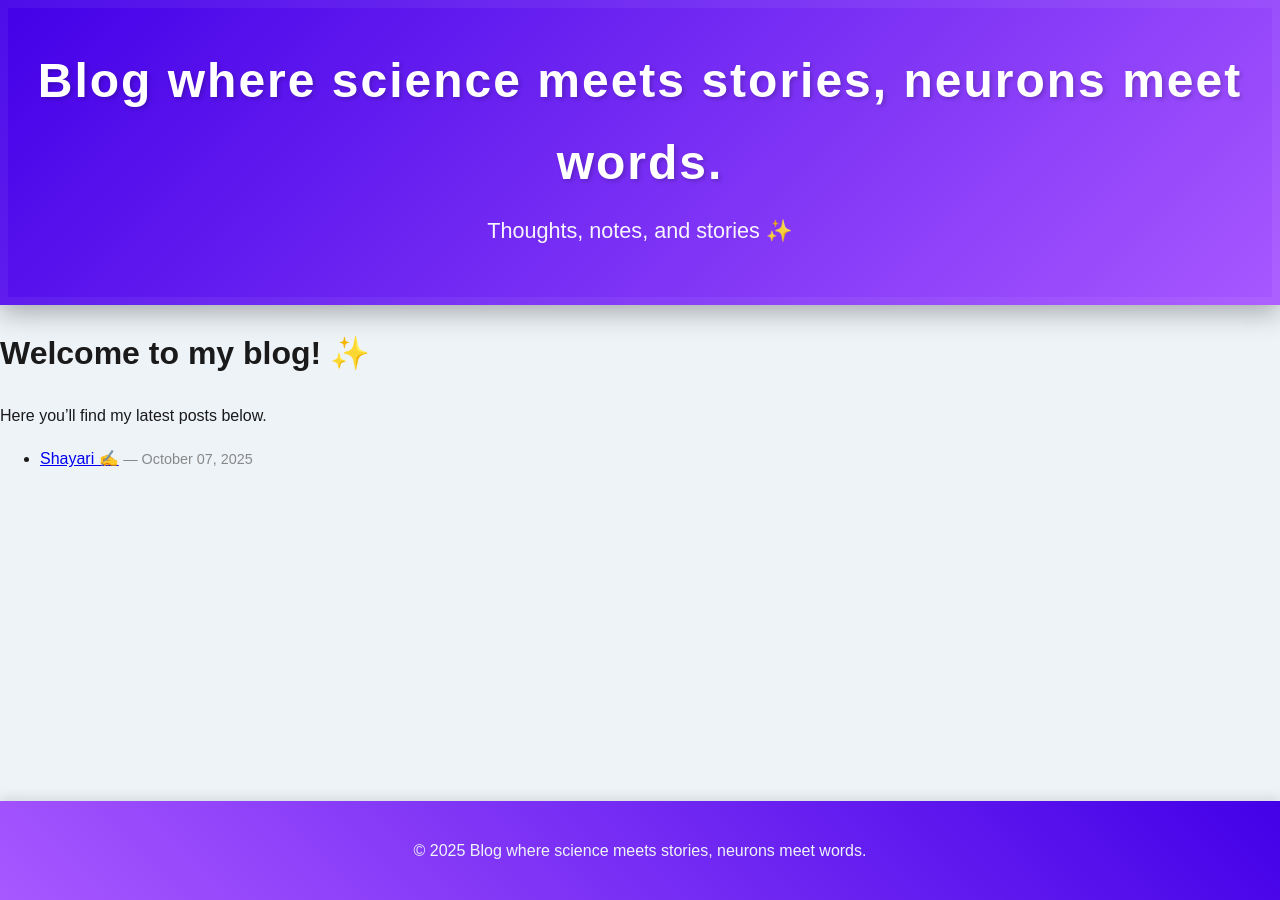
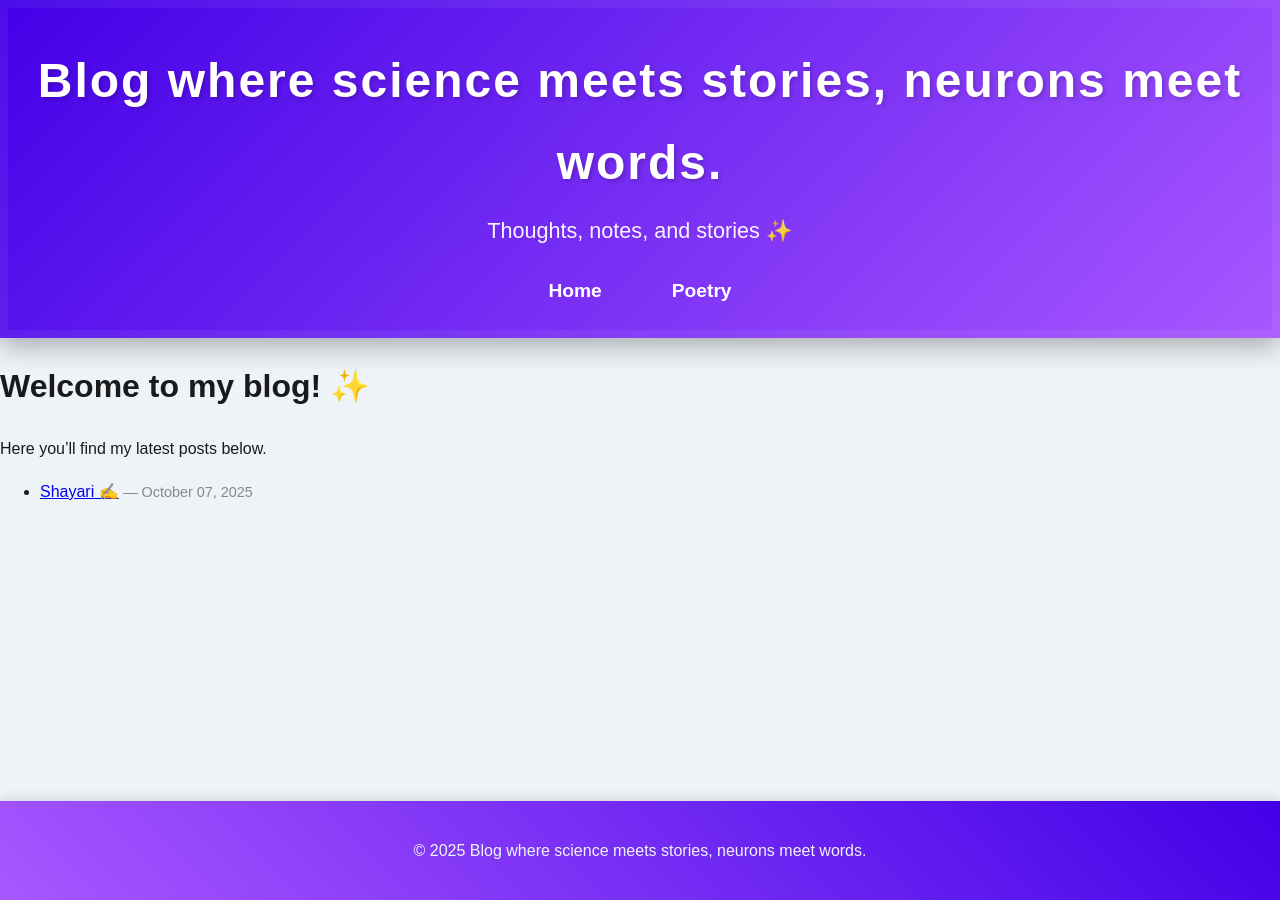
Before and after one commit to arvindomics/MyBlog, a Jekyll site: the page built from index.md, in a window 1280 px wide. Built offline with Jekyll 4.4.1, drawn with Linux system fonts in a browser that asks for light colours.

Commit message:
Update default.html

```diff
--- a/_layouts/default.html
+++ b/_layouts/default.html
@@ -6,24 +6,24 @@
   <link rel="stylesheet" href="{{ '/assets/css/style.css' | relative_url }}">
 </head>
 <body>
+  <!-- Header -->
   <header class="site-header">
-    <div class="title-container">
-      <h1 class="site-title">{{ site.title }}</h1>
-      <p class="site-description">{{ site.description }}</p>
-    </div>
+    <h1 class="site-title">{{ site.title }}</h1>
+    <p class="site-description">{{ site.description }}</p>
     <nav>
       <ul>
-        {% for item in site.nav %}
-          <li><a href="{{ item.url | relative_url }}">{{ item.title }}</a></li>
-        {% endfor %}
+        <li><a href="{{ '/' | relative_url }}">Home</a></li>
+        <li><a href="{{ '/poetry/' | relative_url }}">Poetry</a></li>
       </ul>
     </nav>
   </header>
 
+  <!-- Main content -->
   <main>
     {{ content }}
   </main>
 
+  <!-- Footer -->
   <footer class="site-footer">
     <p>&copy; {{ site.time | date: '%Y' }} {{ site.title }}</p>
   </footer>
```
